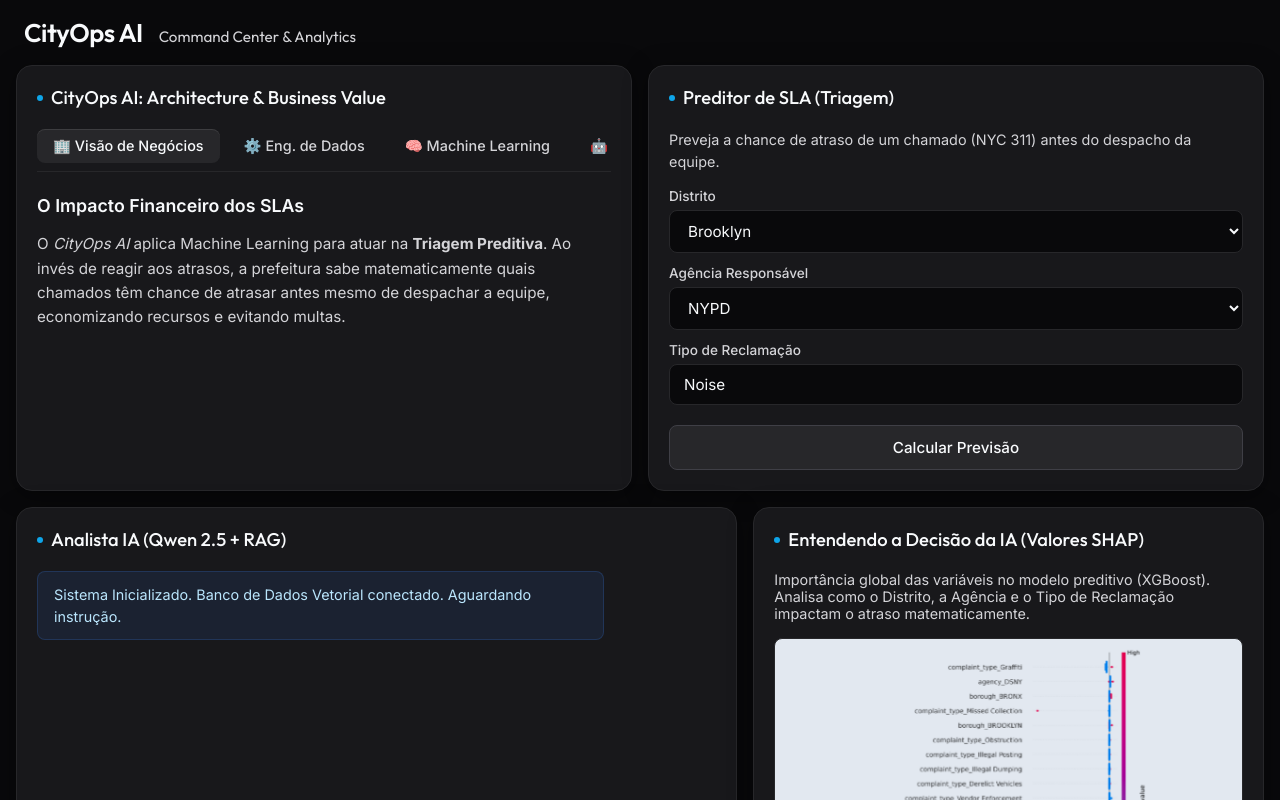
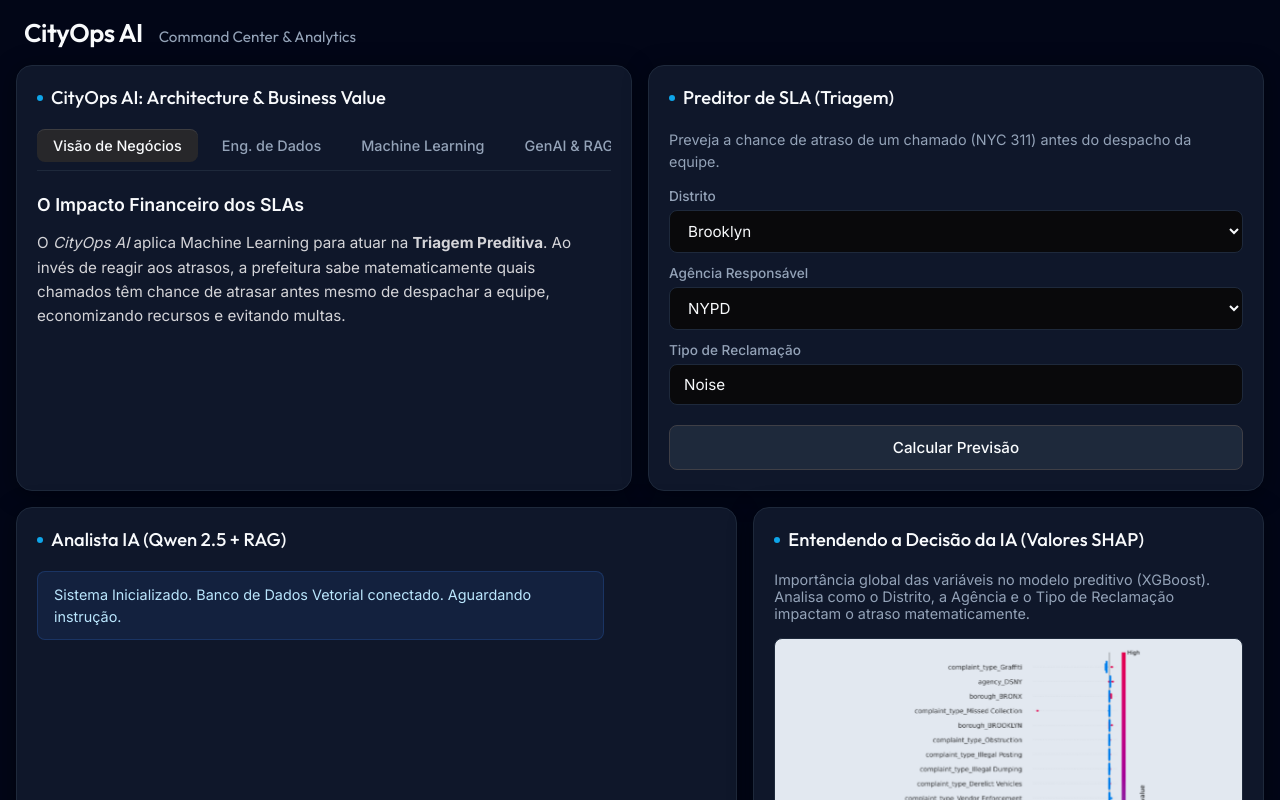
Before and after one commit to Guilherme-Mazzoni/cityops-ai, a React app in the folder frontend/: page / in a window 1280 px wide. Shown: the top 800 px of the page. Built offline with nearby package versions, Linux system fonts and the light colour scheme; no server answers; the HTML template or start-up script is replaced by a standard one.

Commit message:
style: Switch theme to Deep Dark Blue (Slate) and remove all emojis

```diff
--- a/frontend/src/components/ProjectDocumentationBento.jsx
+++ b/frontend/src/components/ProjectDocumentationBento.jsx
@@ -8,10 +8,10 @@ export default function ProjectDocumentationBento() {
       <h2 className="widget-title">CityOps AI: Architecture & Business Value</h2>
 
       <div className="tabs-header">
-        <button className={`tab-btn ${activeTab === 'business' ? 'active' : ''}`} onClick={() => setActiveTab('business')}>🏢 Visão de Negócios</button>
-        <button className={`tab-btn ${activeTab === 'architecture' ? 'active' : ''}`} onClick={() => setActiveTab('architecture')}>⚙️ Eng. de Dados</button>
-        <button className={`tab-btn ${activeTab === 'ml' ? 'active' : ''}`} onClick={() => setActiveTab('ml')}>🧠 Machine Learning</button>
-        <button className={`tab-btn ${activeTab === 'rag' ? 'active' : ''}`} onClick={() => setActiveTab('rag')}>🤖 GenAI & RAG</button>
+        <button className={`tab-btn ${activeTab === 'business' ? 'active' : ''}`} onClick={() => setActiveTab('business')}>Visão de Negócios</button>
+        <button className={`tab-btn ${activeTab === 'architecture' ? 'active' : ''}`} onClick={() => setActiveTab('architecture')}>Eng. de Dados</button>
+        <button className={`tab-btn ${activeTab === 'ml' ? 'active' : ''}`} onClick={() => setActiveTab('ml')}>Machine Learning</button>
+        <button className={`tab-btn ${activeTab === 'rag' ? 'active' : ''}`} onClick={() => setActiveTab('rag')}>GenAI & RAG</button>
       </div>
 
       <div style={{ flex: 1, minHeight: 0, overflowY: 'auto', paddingRight: '8px' }}>
--- a/frontend/src/index.css
+++ b/frontend/src/index.css
@@ -1,11 +1,11 @@
 @import url('https://fonts.googleapis.com/css2?family=Inter:wght@300;400;500;600;700&family=Outfit:wght@400;500;600;700&display=swap');
 
 :root {
-  --bg-base: #09090b;
-  --surface-base: #18181b;
-  --surface-border: #27272a;
+  --bg-base: #020617;
+  --surface-base: #0f172a;
+  --surface-border: #1e293b;
   --text-primary: #f8fafc;
-  --text-secondary: #d4d4d8;
+  --text-secondary: #94a3b8;
   --accent-primary: #3b82f6;
   --accent-secondary: #0ea5e9;
   --accent-gradient: linear-gradient(135deg, var(--accent-primary), var(--accent-secondary));
@@ -83,7 +83,7 @@ body {
 }
 
 .bento-item:hover {
-  border-color: #3f3f46;
+  border-color: #334155;
   box-shadow: 0 8px 32px rgba(0, 0, 0, 0.5), 0 0 16px rgba(59, 130, 246, 0.05);
 }
 
```
